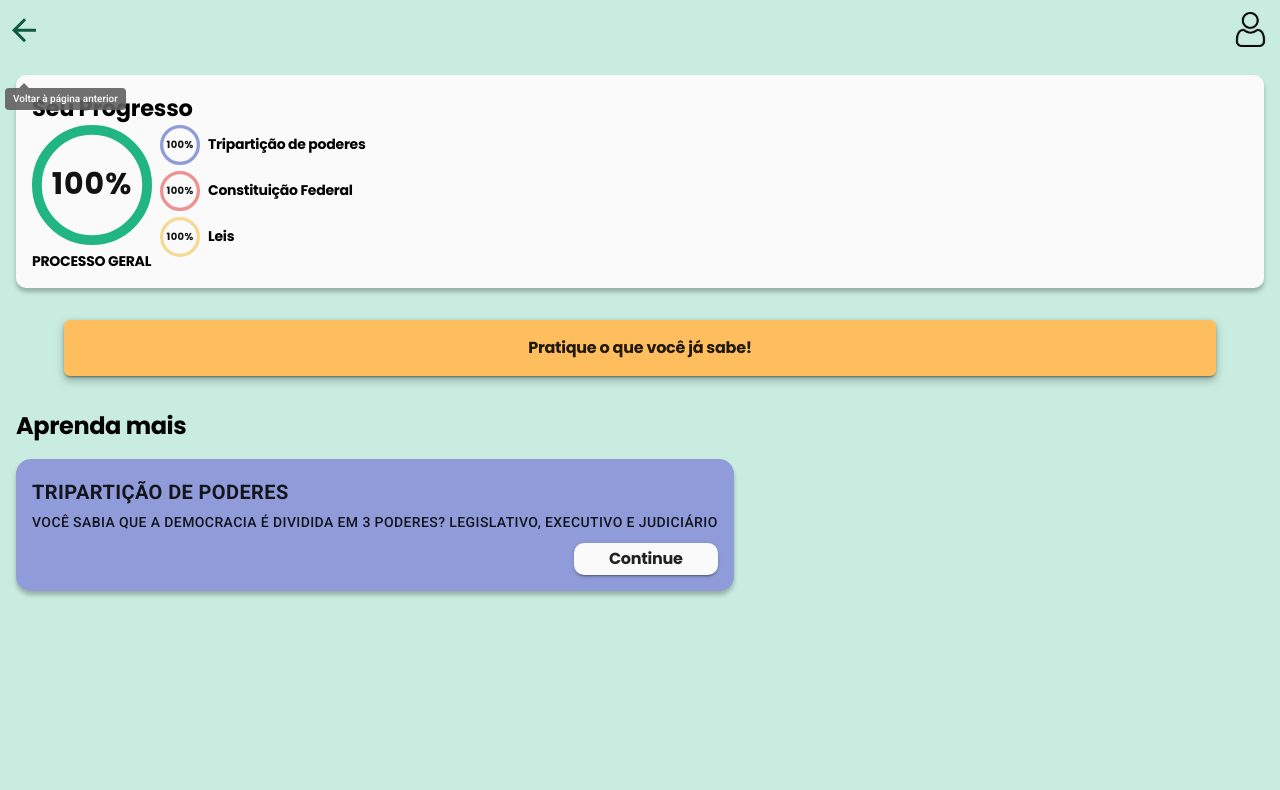
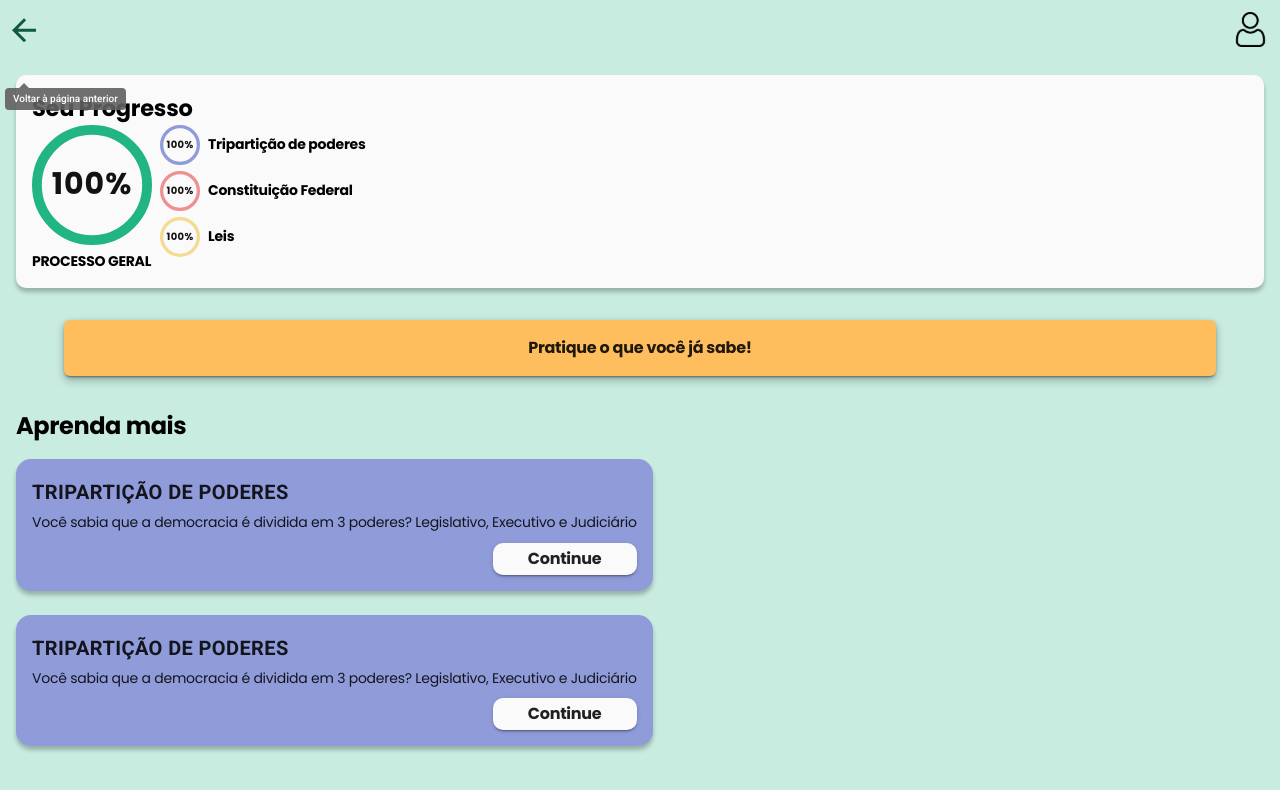
Before and after one commit to hack-a-ton-pet/capivare.me, a React (Create React App) app: page /learn in a window 1280 px wide. Shown: the top 790 px of the page. Built offline with nearby package versions, Linux system fonts and the light colour scheme.

Commit message:
Fix: overflow

```diff
--- a/src/component/content_card/styles.css
+++ b/src/component/content_card/styles.css
@@ -1,12 +1,12 @@
 .content_card.MuiPaper-root {
 	max-width: 285px;
-	/* height: 492px; */
 	padding: 16px 24px 60px;
 	text-align: justify;
 	background-color: var(--purple);
 	box-shadow: 0px 4px 4px rgba(0, 0, 0, 0.25);
 	border-radius: 15px;
 	overflow: auto;
+	text-transform: none;
 }
 
 .content_card__title.default_font {
--- a/src/component/learn_path_card/index.tsx
+++ b/src/component/learn_path_card/index.tsx
@@ -21,7 +21,7 @@ const LearnPathCard: React.FC<SectionCardProps> = ({
 	return (
 		<Button id={id} className='section_card'>
 			<h1>{title}</h1>
-			<p>{description}</p>
+			<p className='default_font'>{description}</p>
 			<div className='button_wrapper'>
 				<CapiButton text={buttonText} onClick={onClick} />
 			</div>
--- a/src/component/learn_path_card/styles.css
+++ b/src/component/learn_path_card/styles.css
@@ -11,10 +11,11 @@
 	text-align: start;
 }
 
-.section_card p {
+.section_card .default_font {
 	margin-bottom: 8px;
 	font-size: 14px;
 	text-align: justify;
+	text-transform: none;
 }
 
 .button_wrapper {
--- a/src/view/learn_path/index.tsx
+++ b/src/view/learn_path/index.tsx
@@ -5,6 +5,7 @@ import ProfileIconButton from '../../component/icon_button/profile'
 import ProgressStatus from '../../component/progress_status'
 import LearnPathCard from '../../component/learn_path_card'
 import { LEARN_MORE_TITLE, PRACTICE_BUTTON } from '../../constant/data/Learn'
+import { Box } from '@material-ui/core'
 import './styles.css'
 
 const LearnPath: React.FC = () => {
@@ -42,6 +43,15 @@ const LearnPath: React.FC = () => {
 					id='section1'
 					onClick={() => {}}
 				/>
+				<Box m={3} />
+				<LearnPathCard
+					description='Você sabia que a democracia é dividida em 3 poderes? Legislativo, Executivo e Judiciário'
+					buttonText='Continue'
+					title='Tripartição de poderes'
+					id='section1'
+					onClick={() => {}}
+				/>
+				<Box m={3} />
 			</div>
 		</div>
 	)
--- a/src/view/learn_path/styles.css
+++ b/src/view/learn_path/styles.css
@@ -2,6 +2,7 @@
 	width: 100vw;
 	height: 100vh;
 	background-color: var(--primary-lighter-color);
+	overflow: auto;
 }
 
 .learn_header {
@@ -53,11 +54,11 @@
 	margin-top: 16px;
 }
 
-.learn__learn_more_wrapper .default_font {
+.learn__learn_more_wrapper > .default_font {
 	margin-bottom: 16px;
 }
 
-.learn__learn_more_wrapper .default_font {
+.learn__learn_more_wrapper > .default_font {
 	font-size: 24px;
 	font-weight: bold;
 }
```
